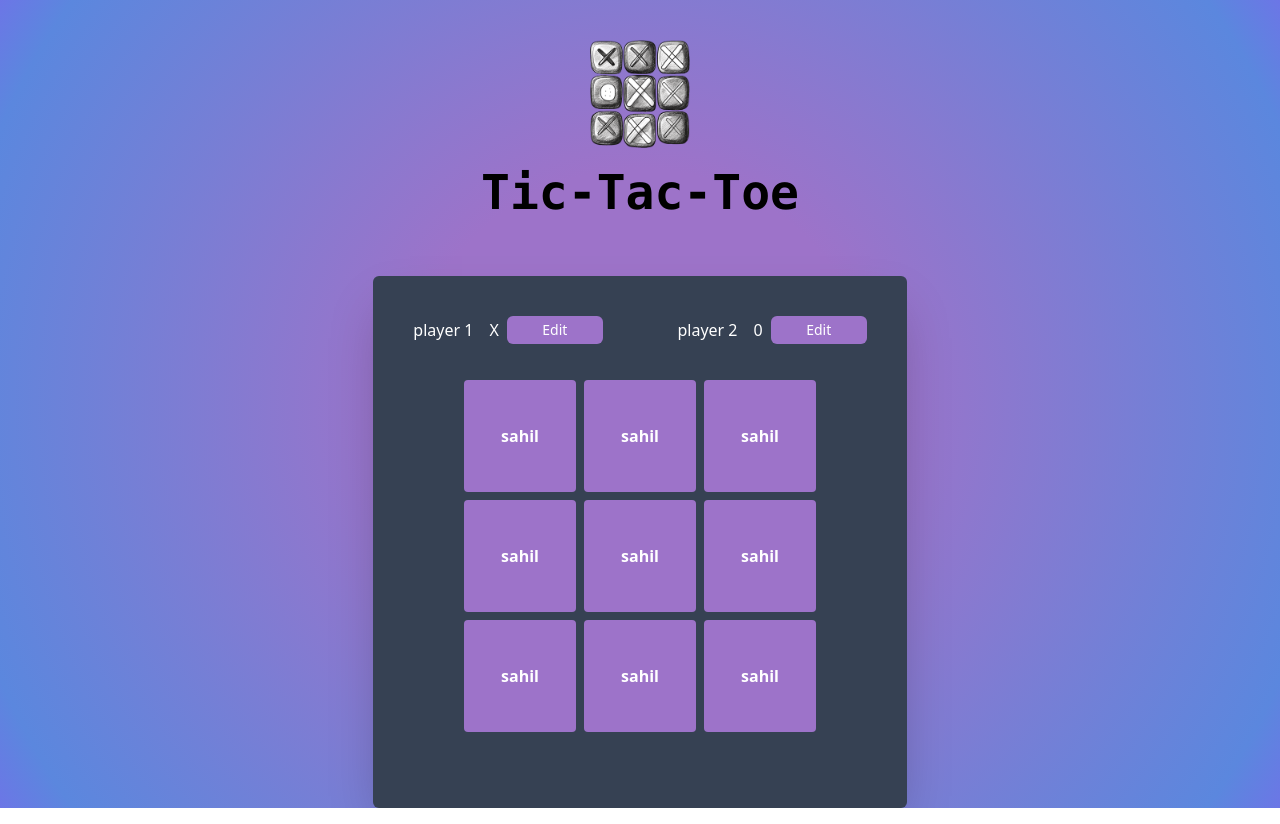
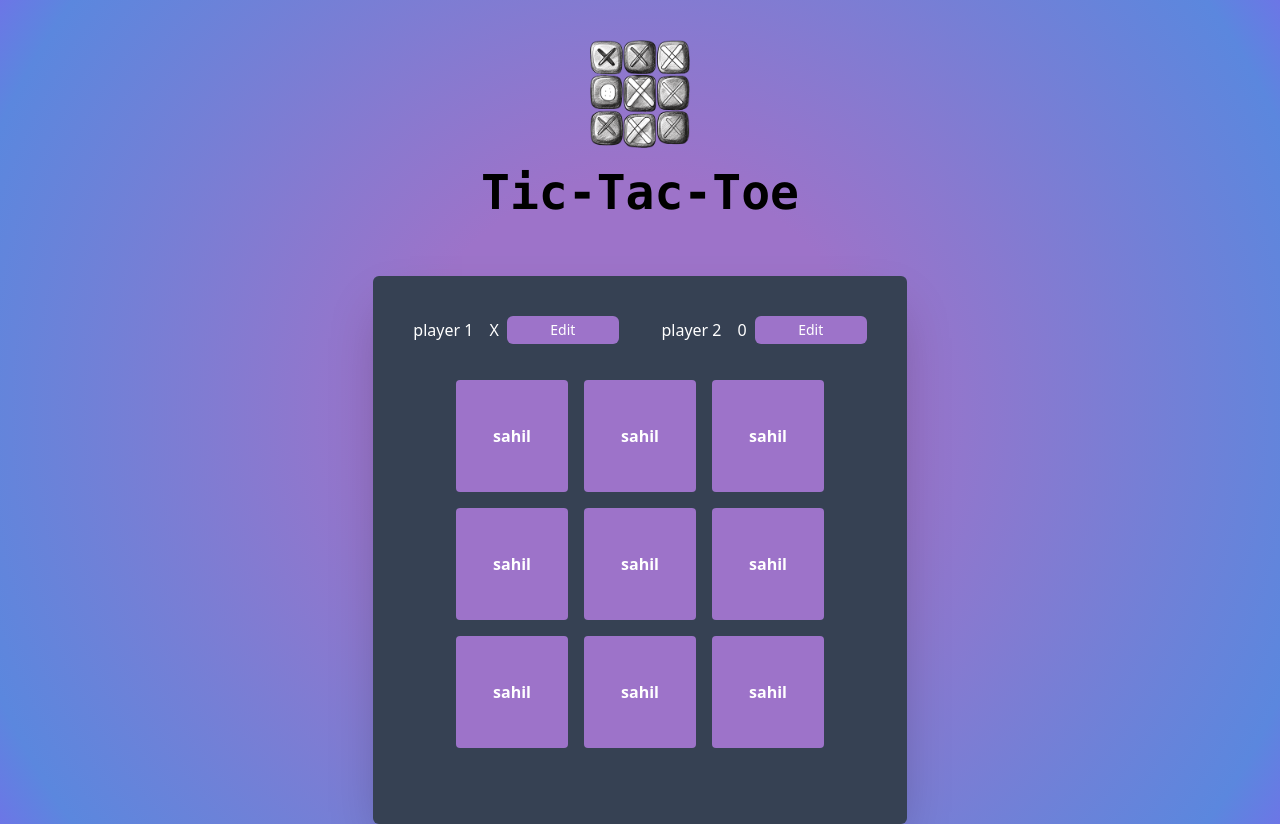
Before and after one commit to sahilstha123/udemy-react-practices, a React (Vite) app in the folder Tic-Tac-Toe/: page / in a window 1280 px wide. Built offline with nearby package versions, Linux system fonts and the light colour scheme.

Commit message:
update the gameboar

```diff
--- a/Tic-Tac-Toe/src/components/Gameboard.jsx
+++ b/Tic-Tac-Toe/src/components/Gameboard.jsx
@@ -8,10 +8,10 @@ const initialGameboard = [
 
 const Gameboard = () => {
   return (
-    <ol className="flex flex-col items-center gap-2 m-9">
+    <ol className="flex flex-col items-center gap-4 m-9">
       {initialGameboard.map((row, rowIndex) => (
         <li key={rowIndex}>
-          <ol className="flex gap-2">
+          <ol className="flex gap-4">
             {row.map((playerSymbol, colIndex) => (
               <li key={colIndex}>
                 <button
--- a/Tic-Tac-Toe/src/components/Main.jsx
+++ b/Tic-Tac-Toe/src/components/Main.jsx
@@ -6,8 +6,8 @@ const Main = () => {
   return (
     <main>
       <div className="flex justify-center mt-15">
-        <div className="bg-gray-700 w-11/12 sm:w-8/12 md:w-6/12 lg:w-5/12 text-white p-10 rounded-md shadow-2xl">
-          <ol className="flex justify-between">
+        <div className="bg-gray-700 w-11/12 sm:w-8/12 lg:w-5/12 text-white p-10 rounded-md shadow-2xl">
+          <ol className="flex justify-between gap-2">
 
            <Player player="player 1" symbol = "X"/>
            <Player player="player 2" symbol = "0"/>
--- a/Tic-Tac-Toe/src/components/Player.jsx
+++ b/Tic-Tac-Toe/src/components/Player.jsx
@@ -12,20 +12,19 @@ const Player = ({ player, symbol }) => {
     setPlayerName(e.target.value);
   };
 
-  const keyDown = (e)=>{
-    if(e.key === "Enter")
-    {
-        setisEditing(false)
+  const keyDown = (e) => {
+    if (e.key === "Enter") {
+      setisEditing(false);
     }
-  }
+  };
   return (
-    <li className="flex flex-col sm:flex-row gap-2 items-start sm:items-center">
+    <li className="flex flex-col sm:flex-row md:flex-none gap-2 items-start sm:items-center">
       <span className="flex gap-4 flex-wrap items-center">
         {isEditing ? (
           <input
             type="text"
             // defaultValue={player}
-            className="bg-gray-400 px-3 py-1 w-full sm:w-32 max-w-[150px] focus:outline-none rounded-md mr-4"
+            className="bg-gray-400 px-3 py-1 w-full sm:w-32  md:w-[90px] mr-2  md:mr-0 lg:mr-2 max-w-[150px] focus:outline-none rounded-md "
             value={playerName}
             onChange={handleOnChange}
             onKeyDown={keyDown}
@@ -39,7 +38,7 @@ const Player = ({ player, symbol }) => {
 
       <button
         onClick={handleOnClick}
-        className="primary-color  px-3 py-1 rounded-md text-sm w-[80%]  sm:w-24"
+        className="primary-color  px-3 py-1 rounded-md text-sm w-[80%]  md:w-20 lg:w-28  sm:w-24"
       >
         {isEditing ? "Save" : "Edit"}
       </button>
```
